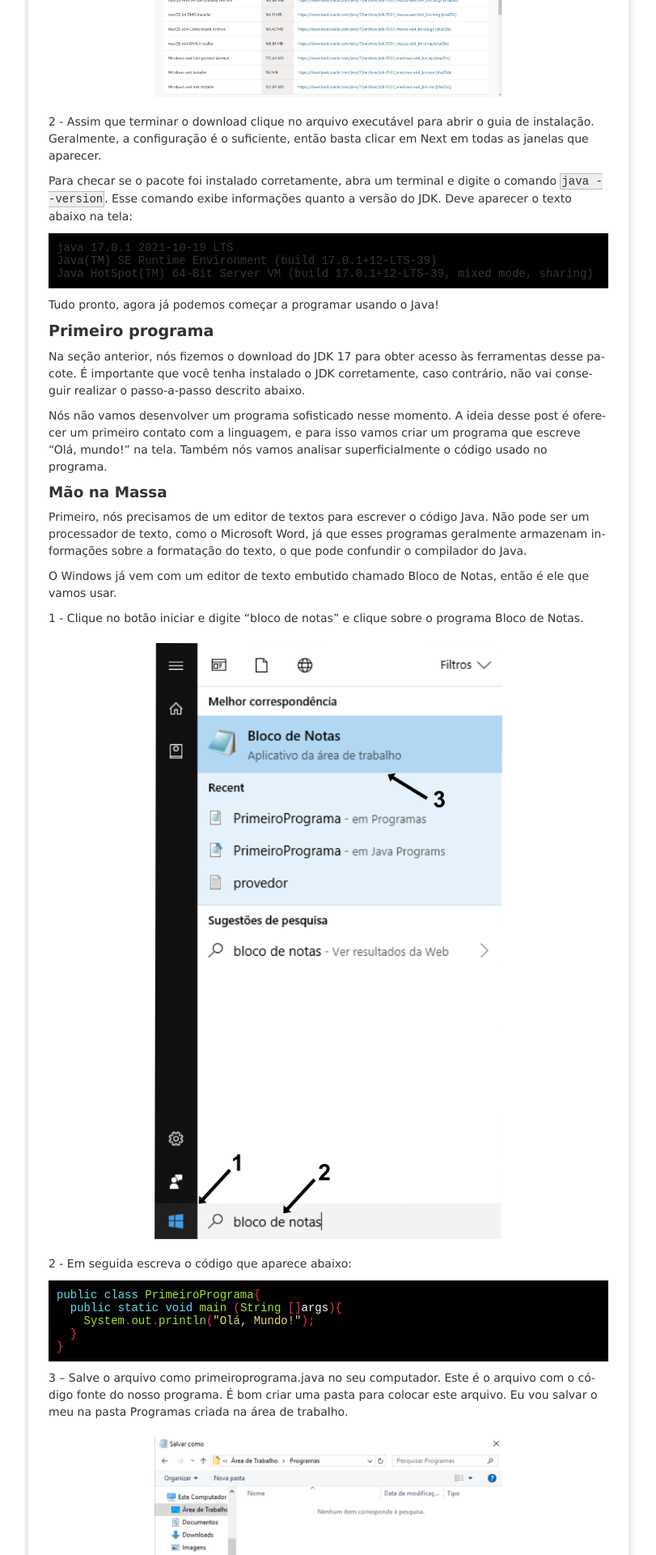
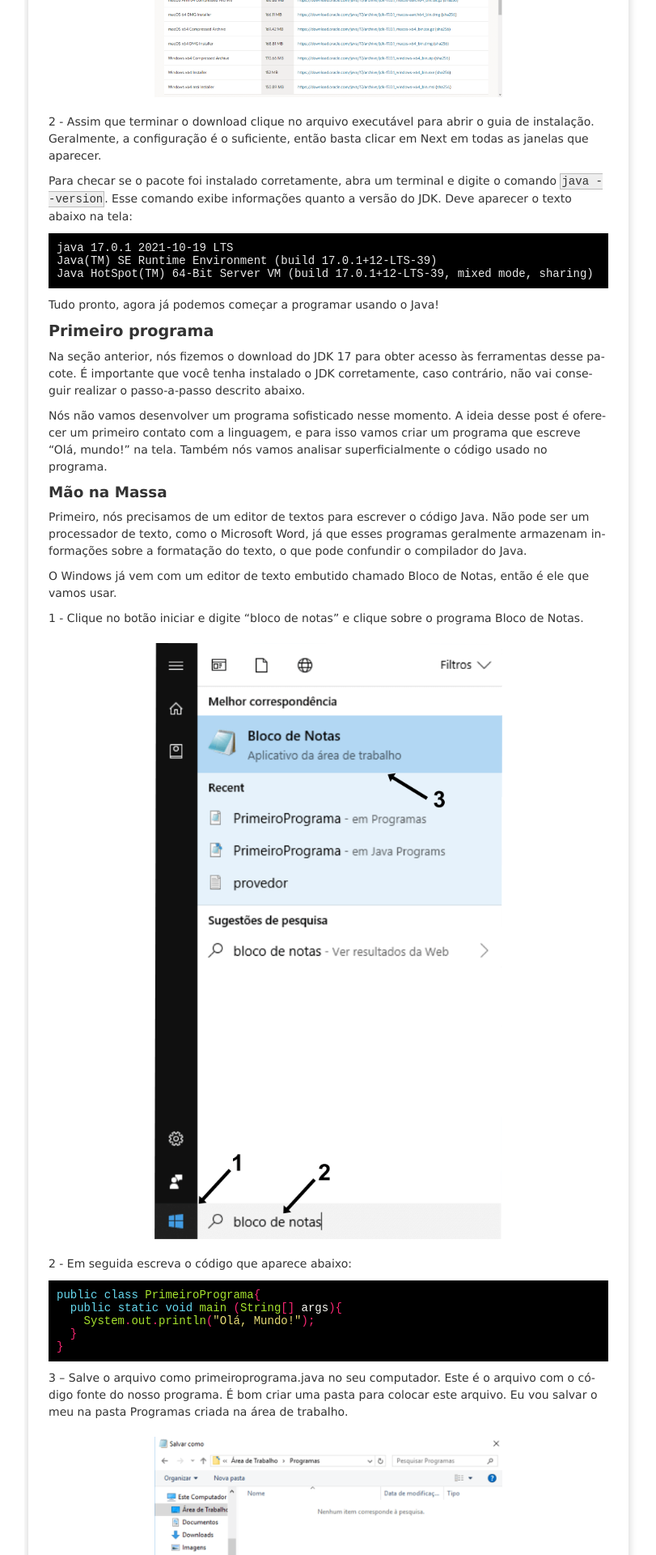
Before and after one commit to Quas1Dev/QuasiDev, a Jekyll site: the page built from _posts/2019-01-14-java-environment-ptbr.md, in a window 1280 px wide. Shown: the part 815-2735 px from the top of the page at 81% size, without its empty margins (10-821 px from the left). Built offline with Jekyll 4.4.1, drawn with Linux system fonts in a browser that asks for light colours; nearby versions of some CDN libraries; comment, search, counter and statistics services are not loaded.

Commit message:
Fixed minified highlight.min.css

```diff
--- a/_posts/2019-01-14-java-environment-ptbr.md
+++ b/_posts/2019-01-14-java-environment-ptbr.md
@@ -77,7 +77,7 @@
 2 - Em seguida escreva o código que aparece abaixo:
 {% highlight java %}
 public class PrimeiroPrograma{
-  public static void main (String []args){
+  public static void main (String[] args){
     System.out.println("Olá, Mundo!");
   }
 }
--- a/assets/css/original/highlight.css
+++ b/assets/css/original/highlight.css
@@ -58,8 +58,8 @@
 .highlight .vg { color: #f8f8f2 } /* Name.Variable.Global */
 .highlight .vi { color: #f8f8f2 } /* Name.Variable.Instance */
 .highlight .il { color: #ae81ff } /* Literal.Number.Integer.Long */
-
 .highlight .gh { } /* Generic Heading & Diff Header */
 .highlight .gu { color: #75715e; } /* Generic.Subheading & Diff Unified/Comment? */
 .highlight .gd { color: #f92672; } /* Generic.Deleted & Diff Deleted */
-.highlight .gi { color: #a6e22e; } /* Generic.Inserted & Diff Inserted */#a-body
+.highlight .gi { color: #a6e22e; } /* Generic.Inserted & Diff Inserted */
+.highlight .go { color: #eaeaea; } /* Generic.Inserted & Diff Inserted */
--- a/assets/css/original/table-layouts.css
+++ b/assets/css/original/table-layouts.css
@@ -1,8 +1,4 @@
-/* TABLES*/
-#a-body table ul {
-  /*margin-left: 5px !important;*/
-}
-
+/* TABLES */
 #a-body .table-container {
   max-width: 900px;
   overflow-x: scroll;
```
Also changed, not shown: assets/css/highlight.min.css, 2 other files.
